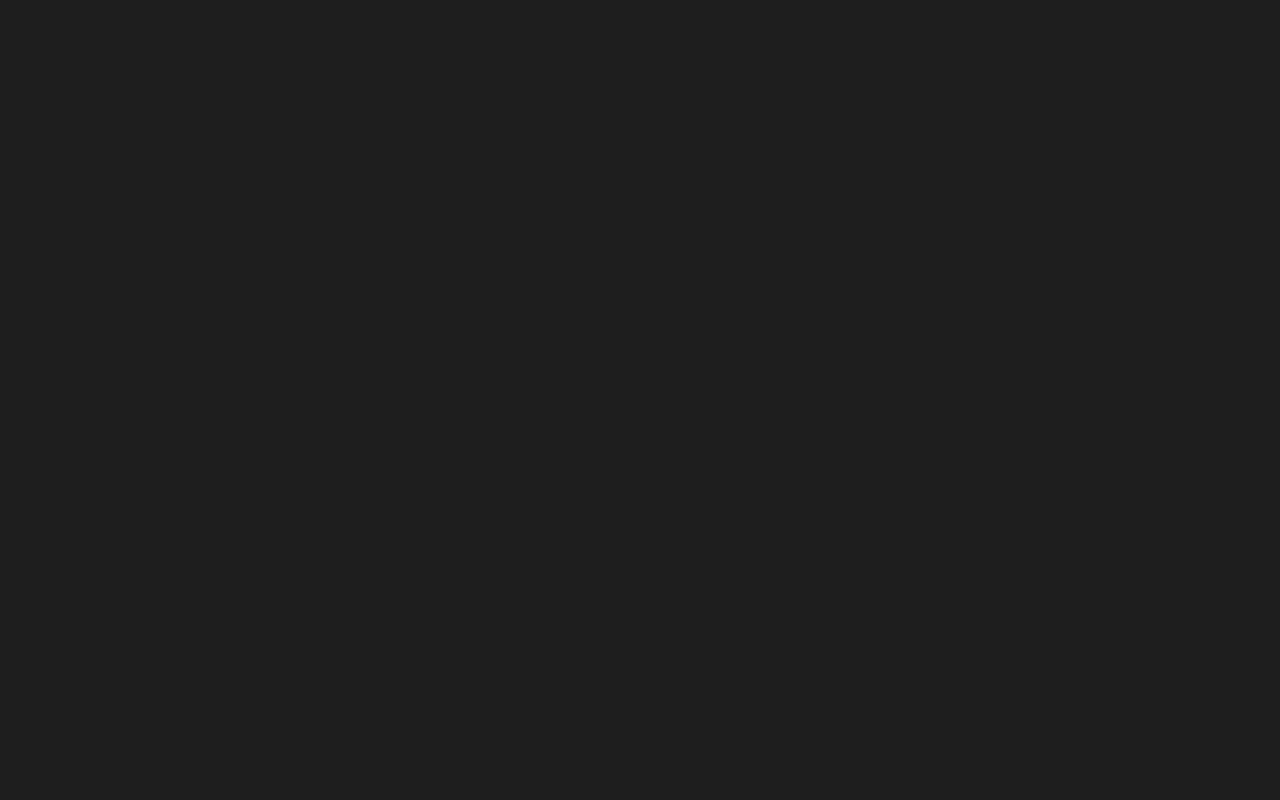
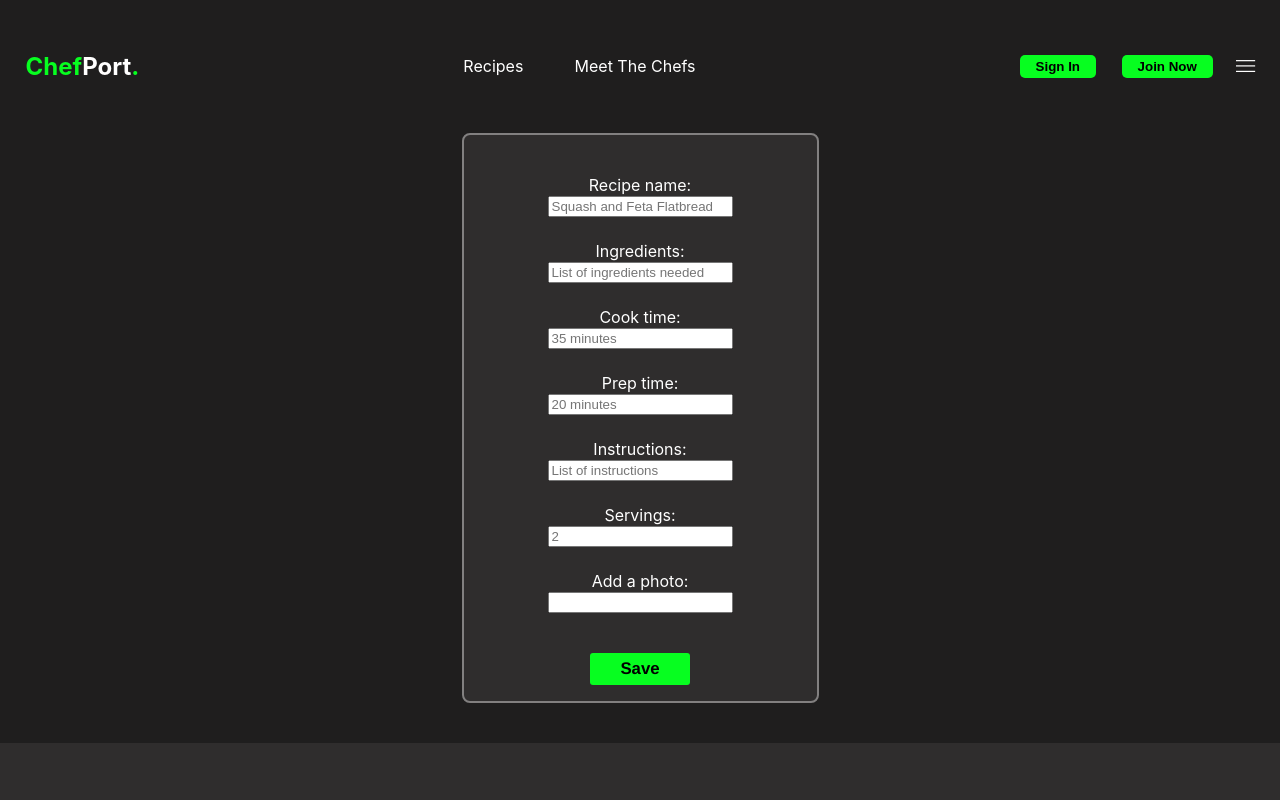
Before and after one commit to stackBlock/Chef-Portfolio-8-React-App, a React (Create React App) app in the folder chef-portfolio-app/: page /edit-recipe/1 in a window 1280 px wide. Shown: the top 800 px of the page. Built offline with nearby package versions, Linux system fonts and the light colour scheme.

Commit message:
added EditFormPage and connected redux

```diff
--- a/chef-portfolio-app/src/App.js
+++ b/chef-portfolio-app/src/App.js
@@ -9,6 +9,7 @@ import CreatePost from "./components/CreatePost";
 import MeetChefs from "./pages/MeetChefs";
 import RecipePage from "./pages/RecipePage";
 import { Route } from "react-router-dom";
+import RecipeEditForm from "./components/RecipeEditForm";
 // import PrivateRoute from "./authentication/PrivateRoute";
 
 function App() {
@@ -22,6 +23,7 @@ function App() {
       <Route path="/create-post" component={CreatePost} />
       <Route path="/meet-the-chefs" component={MeetChefs} />
       <Route path="/recipe/:id" component={RecipePage} />
+      <Route path="/edit-recipe/:id" component={RecipeEditForm} />
     </div>
   );
 }
--- a/chef-portfolio-app/src/components/RPAuthButtons.js
+++ b/chef-portfolio-app/src/components/RPAuthButtons.js
@@ -3,6 +3,7 @@ import React from "react";
 function RPAuthButtons() {
   return (
     <div>
+      <button>Edit Recipe</button>
       <button>Create Post</button>
       <button>My Profile</button>
     </div>
--- /dev/null
+++ b/chef-portfolio-app/src/components/RecipeEditForm.js
@@ -0,0 +1,123 @@
+import React, { useState } from "react";
+import Page from "../pages/Page";
+import { connect } from "react-redux";
+import { updateRecipe } from "../actions/index";
+
+const RecipeEditForm = props => {
+  const [editRecipe, setEditRecipe] = useState({
+    recipe_name: "",
+    chef_name: "",
+    recipe_photo: "",
+    cook_time: "",
+    recipe_ingredients: "",
+    instructions: "",
+    servings: "",
+    prep_time: ""
+  });
+
+  const handleChange = e => {
+    setEditRecipe({
+      ...editRecipe,
+      [e.target.name]: e.target.value
+    });
+    console.log(editRecipe);
+  };
+
+  const handleSubmit = (e, id) => {
+    e.preventDefault();
+    props.updateRecipe(editRecipe, id);
+    console.log(editRecipe);
+    // props.history.push(`/recipe/${id}`);
+  };
+
+  return (
+    <Page>
+      <form onSubmit={handleSubmit} className="formContainer">
+        <label>
+          Recipe name:
+          <input
+            name="recipe_name"
+            type="text"
+            placeholder="Squash and Feta Flatbread"
+            value={editRecipe.recipe_name}
+            onChange={handleChange}
+          />
+        </label>
+
+        <label>
+          Ingredients:
+          <input
+            name="recipe_ingredients"
+            as="textarea"
+            placeholder="List of ingredients needed"
+            value={editRecipe.recipe_ingredients}
+            onChange={handleChange}
+          />
+        </label>
+
+        <label>
+          Cook time:
+          <input
+            name="cook_time"
+            type="text"
+            placeholder="35 minutes"
+            value={editRecipe.cook_time}
+            onChange={handleChange}
+          />
+        </label>
+
+        <label>
+          Prep time:
+          <input
+            name="prep_time"
+            type="text"
+            placeholder="20 minutes"
+            value={editRecipe.prep_time}
+            onChange={handleChange}
+          />
+        </label>
+
+        <label>
+          Instructions:
+          <input
+            name="instructions"
+            as="textarea"
+            placeholder="List of instructions"
+            value={editRecipe.instructions}
+            onChange={handleChange}
+          />
+        </label>
+
+        <label>
+          Servings:
+          <input
+            name="servings"
+            type="text"
+            placeholder="2"
+            value={editRecipe.servings}
+            onChange={handleChange}
+          />
+        </label>
+
+        <label>
+          Add a photo:
+          <input
+            name="recipe_photo"
+            type="text"
+            value={editRecipe.recipe_photo}
+            onChange={handleChange}
+          />
+        </label>
+        <button className="submitButton">Save</button>
+      </form>
+    </Page>
+  );
+};
+
+const mapStateToProps = state => {
+  return {
+    error: state.error
+  };
+};
+
+export default connect(mapStateToProps, { updateRecipe })(RecipeEditForm);
```
